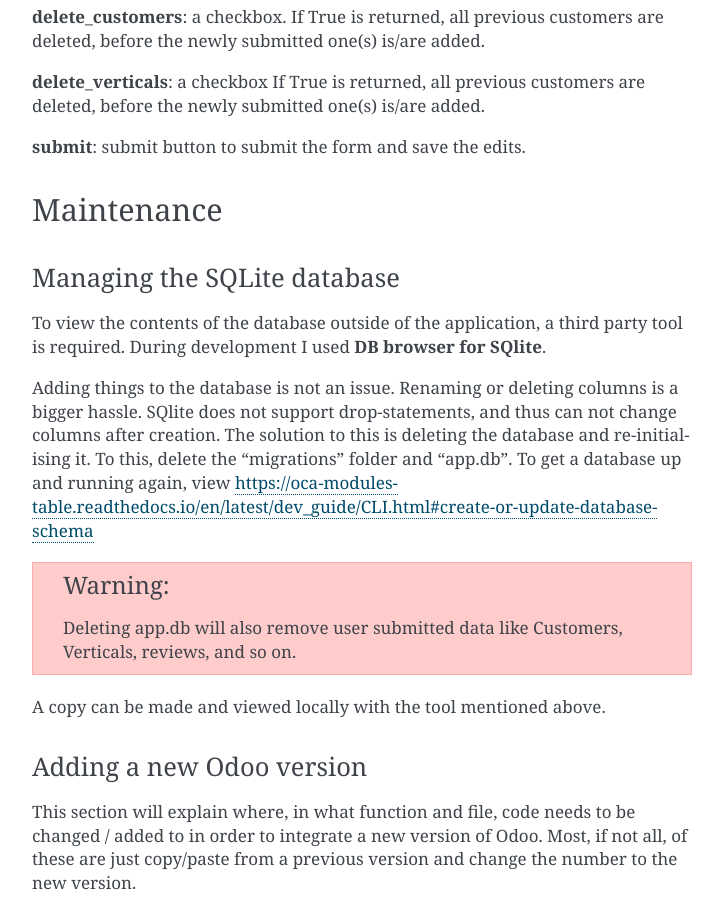
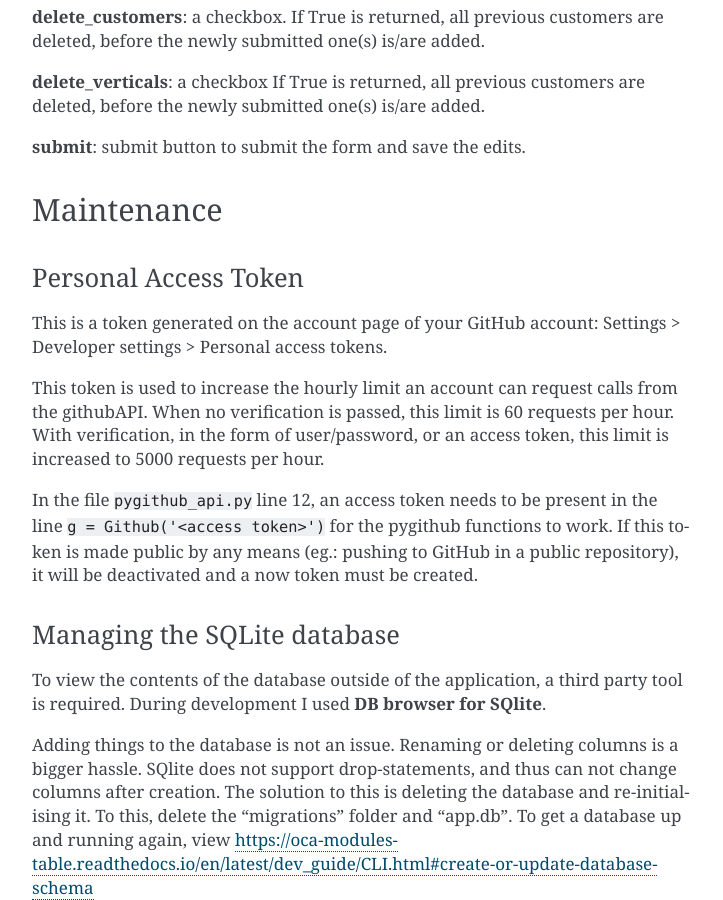
Before and after one commit to mathiasmeeusengt/oca_modules_table, a Sphinx documentation site: the page built from docs/dev_guide/source_code.rst, in a window 1280 px wide and 900 px high, scrolled down 9424 px. Shown: the whole window, without its empty margins (388-1111 px from the left). Built offline with Sphinx 7.4.7, drawn with Linux system fonts in a browser that asks for light colours; some of the changed text lies outside the part shown.

Commit message:
docs update, pers access token

```diff
--- a/docs/dev_guide/source_code.rst
+++ b/docs/dev_guide/source_code.rst
@@ -375,6 +375,21 @@ one(s) is/are added.
 Maintenance
 ===========
 
+Personal Access Token
+---------------------
+This is a token generated on the account page of your GitHub account:
+Settings > Developer settings > Personal access tokens.
+
+This token is used to increase the hourly limit an account can request calls from the githubAPI. When no
+verification is passed, this limit is 60 requests per hour. With verification, in the form of user/password,
+or an access token, this limit is increased to 5000 requests per hour.
+
+In the file ``pygithub_api.py`` line 12, an access token needs to be present in the line
+``g = Github('<access token>')`` for the pygithub functions to work.
+If this token is made public by any means (eg.: pushing to GitHub in a public repository), it will be
+deactivated and a now token must be created.
+
+
 Managing the SQLite database
 ----------------------------
 
@@ -515,10 +530,12 @@ These files can be edited in your text editor to update or change the documentat
 section, at the top right under the subtitle "Update Docs" is a guide / cheatsheet to the basics
 of Restructuredtext.
 
-If the files are edited as desired (and saved), they need to be:
+If the files are edited as desired (and saved), they need to be pushed to GitHub. This can be done from
+GitHub Desktop:
 
-#. Commit to <branch>(usually "master"). Putting something in the summary is required
-#. Pushed to origin (View image below)
+1. Put something in the summary, as this is required
+2. Commit to <branch>(usually "master")
+3. Push to origin (View image below, the button(3) will change its text once a commit has been made)
 
 .. image:: commit_push.png
 
```
Also changed, not shown: 5 other files.
